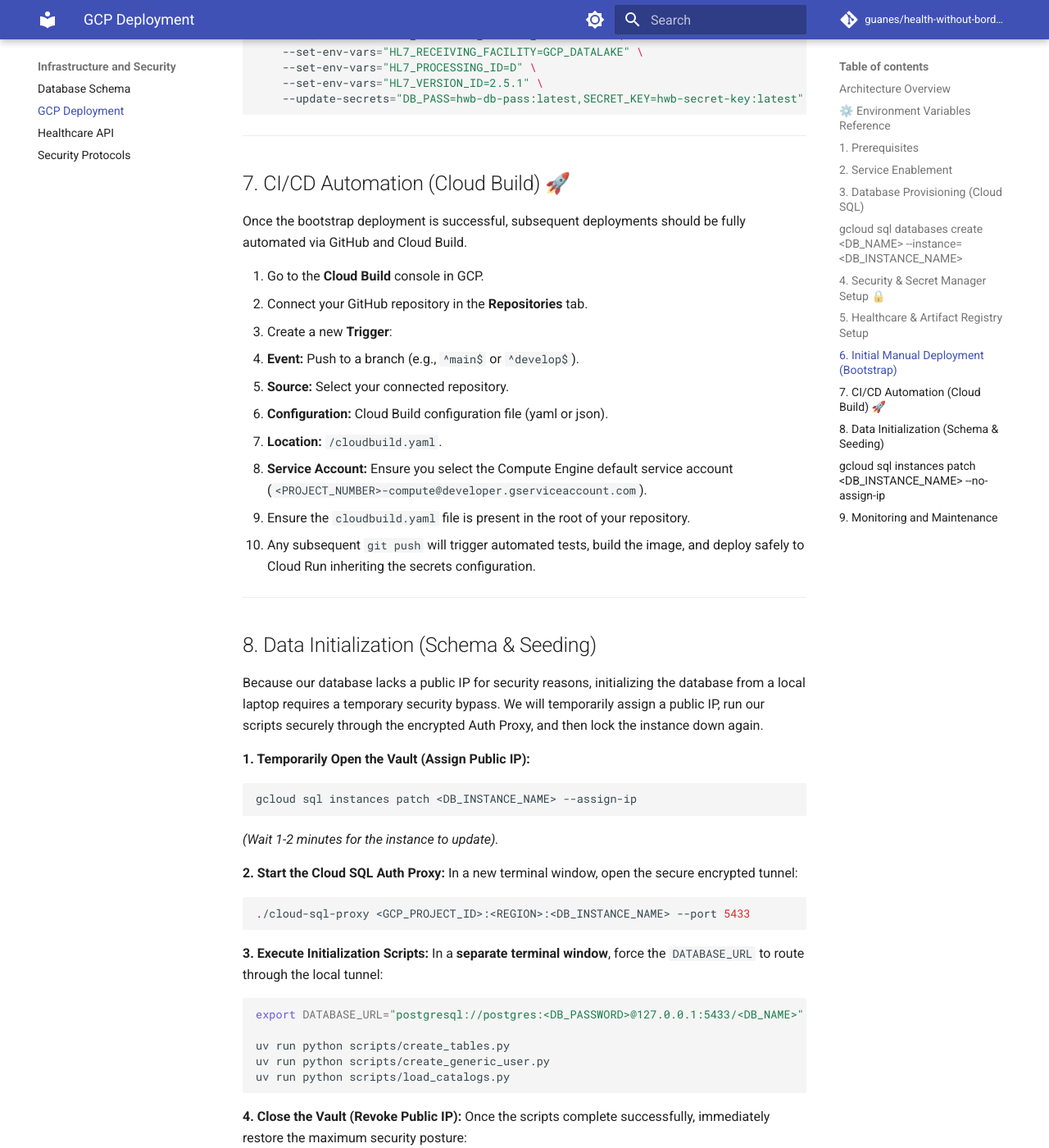
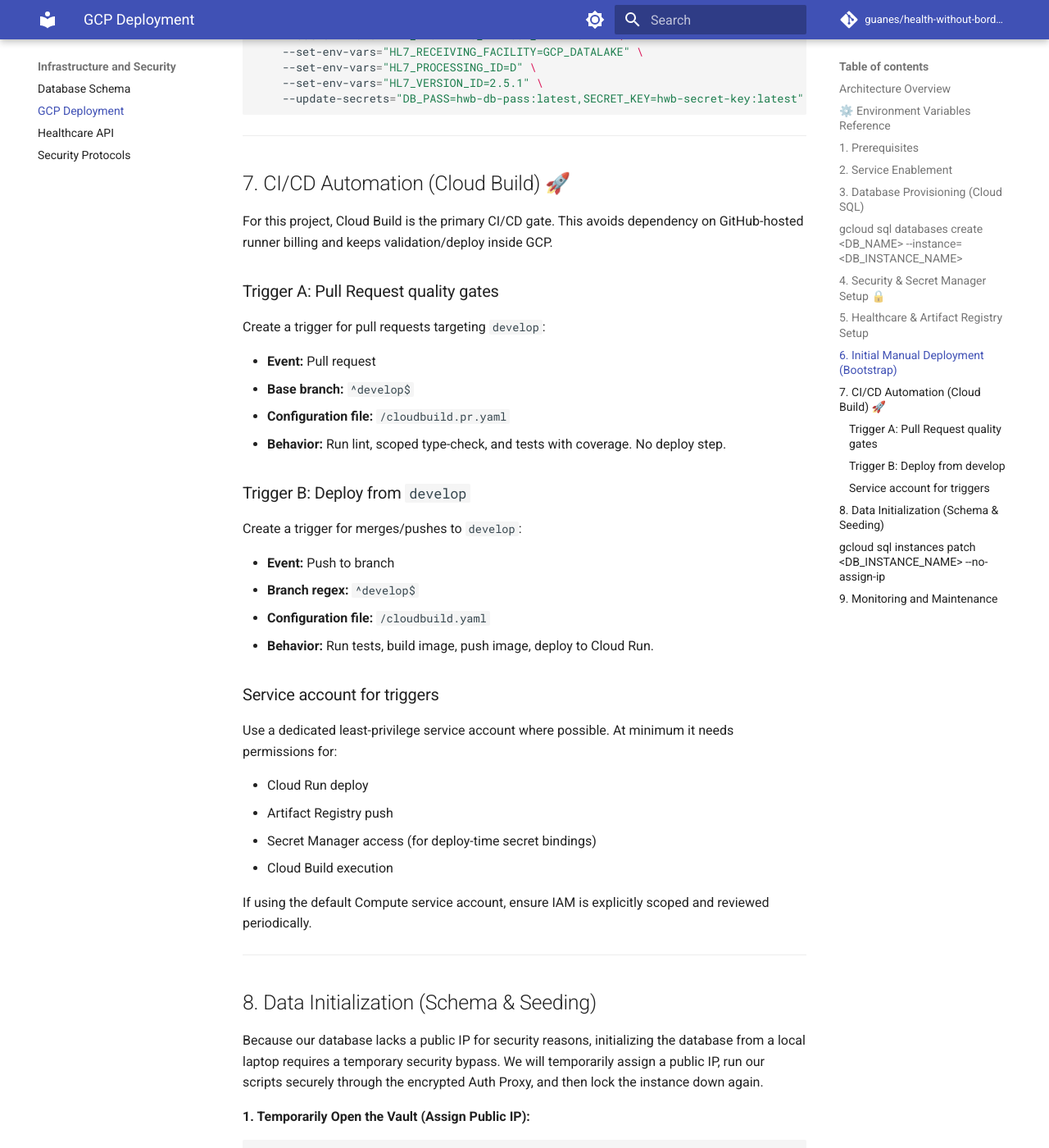
Before and after one commit to guane-hwb/health-without-borders, an MkDocs documentation site: the page built from docs/infrastructure/gcp-deploy.md, in a window 1280 px wide and 1400 px high, scrolled down 4823 px. Shown: the whole window at 82% size. Built offline with MkDocs 1.6.1 and Material for MkDocs 9.7.7, drawn with Linux system fonts in a browser that asks for light colours; comment, search, counter and statistics services are not loaded.

Commit message:
:building_construction: switch PR quality gates to Cloud Build primary
Context:
- PR checks are blocked by GitHub Actions billing lock, preventing normal review and merge flow.

Risk addressed:
- Restores reliable validation and release flow by moving mandatory PR quality gates into GCP.

Technical decision:
- Disable automatic GitHub Actions CI trigger (keep workflow as manual backup only).
- Add `cloudbuild.pr.yaml` for PR-only quality gates (ruff, scoped mypy, pytest with coverage) without deploy.
- Document Cloud Build trigger strategy (PR quality trigger + develop deploy trigger) in deployment and QA docs.

Validation:
- Confirmed branch changes are docs/workflow/config only.
- Note: local `ruff check` on this historical branch reports pre-existing baseline issues unrelated to this CI-routing change.

Rollback:
- Revert this commit to re-enable GitHub Actions as automatic CI and remove Cloud Build PR config.

Made-with: Cursor

```diff
--- a/docs/infrastructure/gcp-deploy.md
+++ b/docs/infrastructure/gcp-deploy.md
@@ -236,20 +236,36 @@ gcloud run deploy <CLOUD_RUN_SERVICE> \
 
 ## 7. CI/CD Automation (Cloud Build) 🚀
 
-Once the bootstrap deployment is successful, subsequent deployments should be fully automated via GitHub and Cloud Build.
+For this project, Cloud Build is the primary CI/CD gate. This avoids dependency on GitHub-hosted runner billing and keeps validation/deploy inside GCP.
 
-1. Go to the **Cloud Build** console in GCP.
-2. Connect your GitHub repository in the **Repositories** tab.
-3. Create a new **Trigger**:
-* **Event:** Push to a branch (e.g., `^main$` or `^develop$`).
-* **Source:** Select your connected repository.
-* **Configuration:** Cloud Build configuration file (yaml or json).
-* **Location:** `/cloudbuild.yaml`.
-* **Service Account:** Ensure you select the Compute Engine default service account (`<PROJECT_NUMBER>-compute@developer.gserviceaccount.com`).
+### Trigger A: Pull Request quality gates
 
+Create a trigger for pull requests targeting `develop`:
 
-4. Ensure the `cloudbuild.yaml` file is present in the root of your repository.
-5. Any subsequent `git push` will trigger automated tests, build the image, and deploy safely to Cloud Run inheriting the secrets configuration.
+- **Event:** Pull request
+- **Base branch:** `^develop$`
+- **Configuration file:** `/cloudbuild.pr.yaml`
+- **Behavior:** Run lint, scoped type-check, and tests with coverage. No deploy step.
+
+### Trigger B: Deploy from `develop`
+
+Create a trigger for merges/pushes to `develop`:
+
+- **Event:** Push to branch
+- **Branch regex:** `^develop$`
+- **Configuration file:** `/cloudbuild.yaml`
+- **Behavior:** Run tests, build image, push image, deploy to Cloud Run.
+
+### Service account for triggers
+
+Use a dedicated least-privilege service account where possible. At minimum it needs permissions for:
+
+- Cloud Run deploy
+- Artifact Registry push
+- Secret Manager access (for deploy-time secret bindings)
+- Cloud Build execution
+
+If using the default Compute service account, ensure IAM is explicitly scoped and reviewed periodically.
 
 ---
 
```
Also changed, not shown: cloudbuild.pr.yaml (added, +28 -0 lines), docs/development/qa-plan.md (+1 -1 lines), 1 other file.
